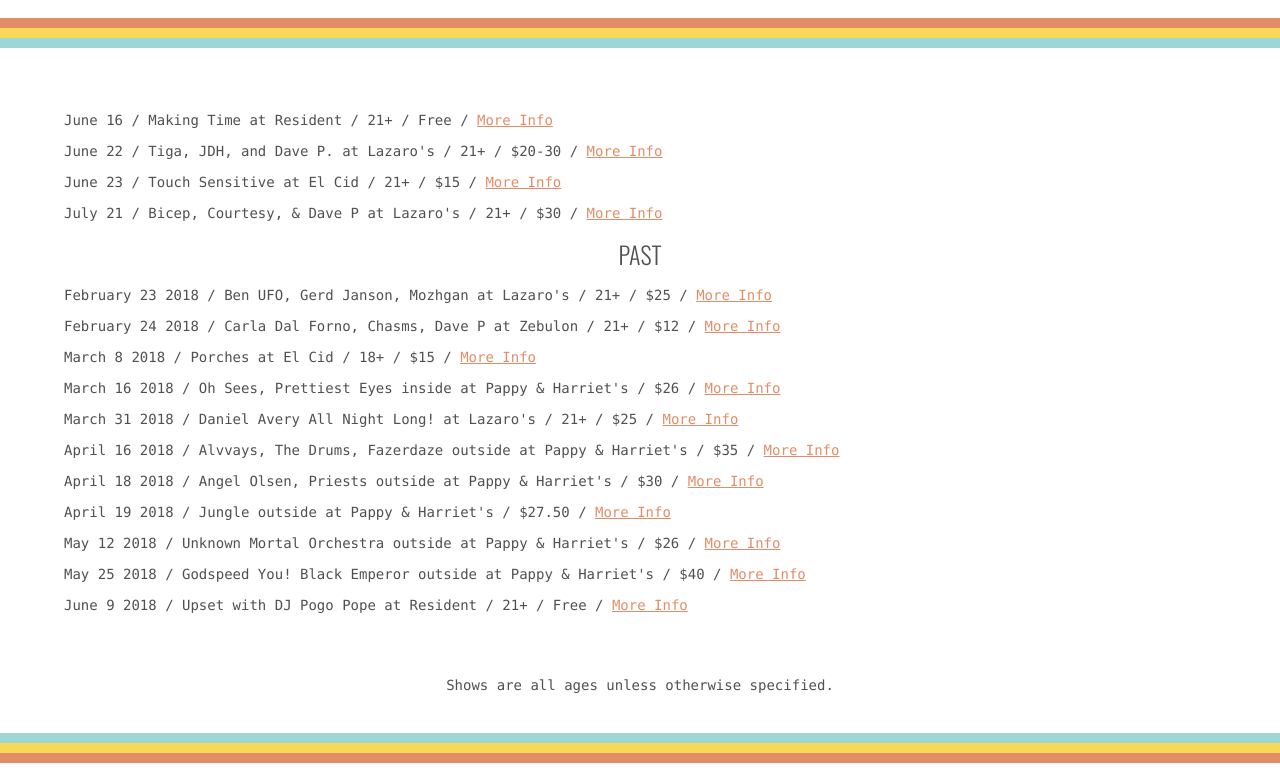
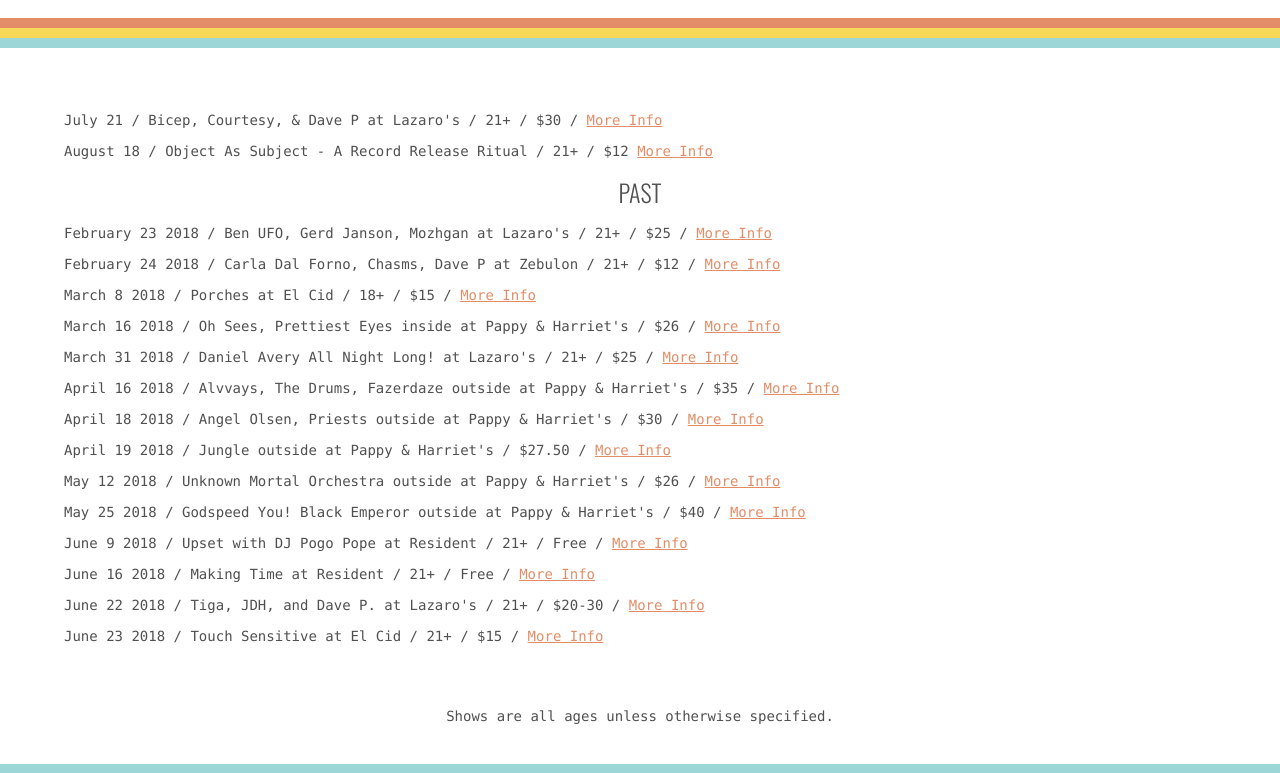
Before and after one commit to thisiswhowearenow/www, a plain HTML site: page index.html in a window 1280 px wide. Shown: the part 179-952 px from the top of the page. Drawn offline with nearby package versions, Linux system fonts and the light colour scheme.

Commit message:
Object as subject show

```diff
--- a/index.html
+++ b/index.html
@@ -34,15 +34,10 @@
 
     <div class="shows">
 			<p>
-				June 16 / Making Time at Resident / 21+ / Free / <a href="https://http://residentroundup.com/" target="_blank" >More Info</a>
+				July 21 / Bicep, Courtesy, & Dave P at Lazaro's / 21+ / $30 / <a href="https://biceplive.eventbrite.com/" target="_blank" >More Info</a>
 			</p>
 			<p>
-				June 22 / Tiga, JDH, and Dave P. at Lazaro's / 21+ / $20-30 / <a href="https://tigala.eventbrite.com" target="_blank" >More Info</a>
-			</p>
-			<p>
-				June 23 / Touch Sensitive at El Cid / 21+ / $15 / <a href="https://touchsensitivela.eventbrite.com" target="_blank" >More Info</a>
-			<p>
-				July 21 / Bicep, Courtesy, & Dave P at Lazaro's / 21+ / $30 / <a href="https://biceplive.eventbrite.com/" target="_blank" >More Info</a>
+				August 18 / Object As Subject - A Record Release Ritual / 21+ / $12 <a href="https://www.eventbrite.com/e/object-as-subject-record-release-ritual-tickets-47225930028" target="_blank" >More Info</a>
 			</p>
       <h2>PAST</h2>
       <p>
@@ -78,6 +73,15 @@
 			<p>
 				June 9 2018 / Upset with DJ Pogo Pope at Resident / 21+ / Free / <a href="https://http://residentroundup.com/" target="_blank" >More Info</a>
 			</p>
+			<p>
+				June 16 2018 / Making Time at Resident / 21+ / Free / <a href="https://http://residentroundup.com/" target="_blank" >More Info</a>
+			</p>
+			<p>
+				June 22 2018 / Tiga, JDH, and Dave P. at Lazaro's / 21+ / $20-30 / <a href="https://tigala.eventbrite.com" target="_blank" >More Info</a>
+			</p>
+			<p>
+				June 23 2018 / Touch Sensitive at El Cid / 21+ / $15 / <a href="https://touchsensitivela.eventbrite.com" target="_blank" >More Info</a>
+			</p>
     </div>
     <div class="subtext">
       <p>
```
